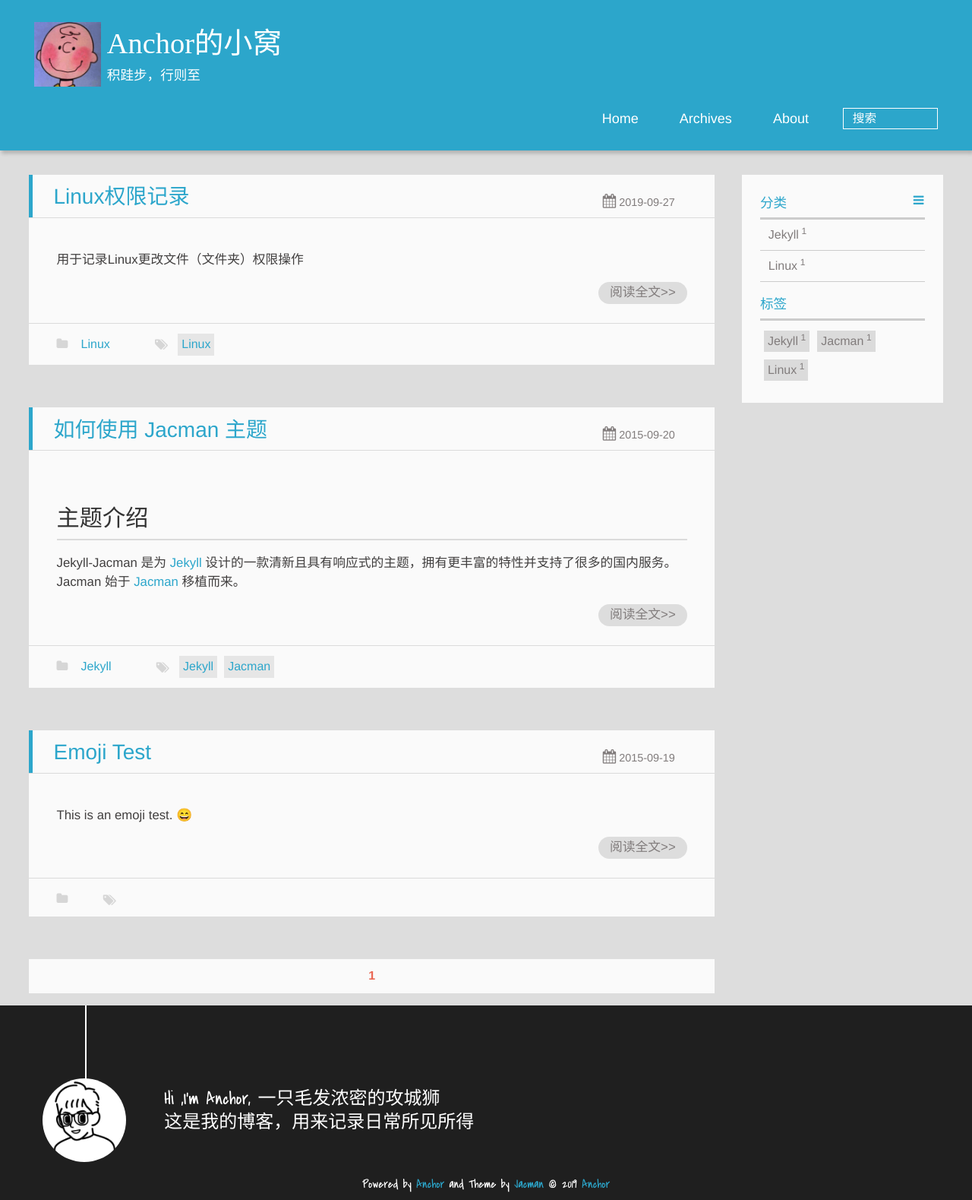
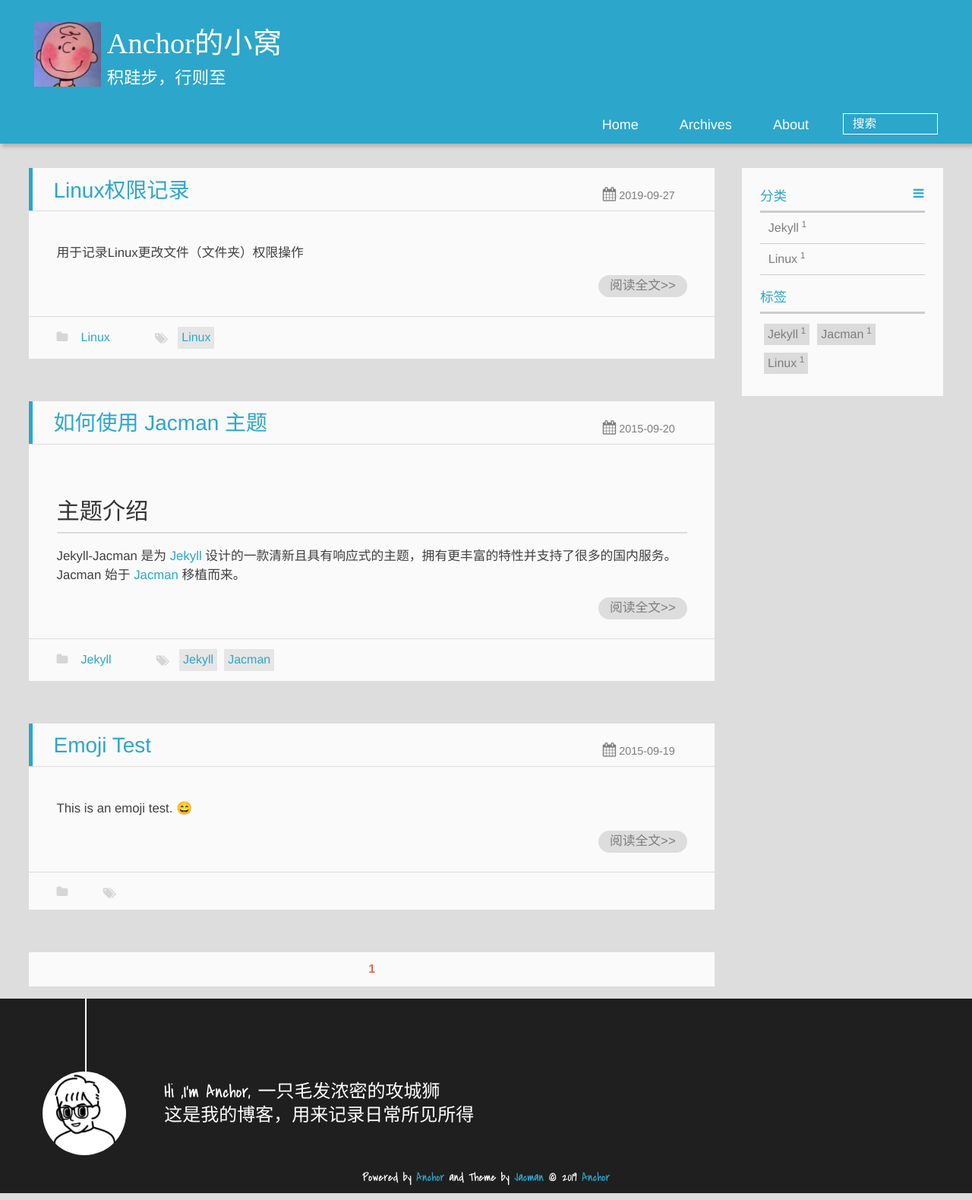
Before and after one commit to memorate/memorate.github.io, a Jekyll site: the page built from index.html, in a window 1280 px wide. Shown: the whole page at 76% size. Built offline with Jekyll 4.4.1, drawn with Linux system fonts in a browser that asks for light colours; emoji names are drawn with the system emoji font; the list of posts is cut into pages by our own code.

Commit message:
latest code update on 2019-10-09 16:29

```diff
--- a/assets/css/style.css
+++ b/assets/css/style.css
@@ -362,7 +362,7 @@ body > header {
 
 @media only screen and (min-width: 1024px) {
     body > header {
-        padding: 1.8em 0 1.5em
+        padding: 1.8em 0 0.5em
     }
 }
 
@@ -448,19 +448,18 @@ body > header a {
 #textlogo h2.blog-motto {
     font-size: .7em;
     font-weight: normal;
+    font-family: STXinwei;
 }
 
 @media only screen and (min-width: 768px) {
     #textlogo h2.blog-motto {
-        font-size: 100%;
-        font-family: STXinwei;
+        font-size: 140%;
     }
 }
 
 @media only screen and (min-width: 1024px) {
     #textlogo h2.blog-motto {
-        font-size: 110%;
-        font-family: STXinwei;
+        font-size: 140%;
     }
 }
 
```
